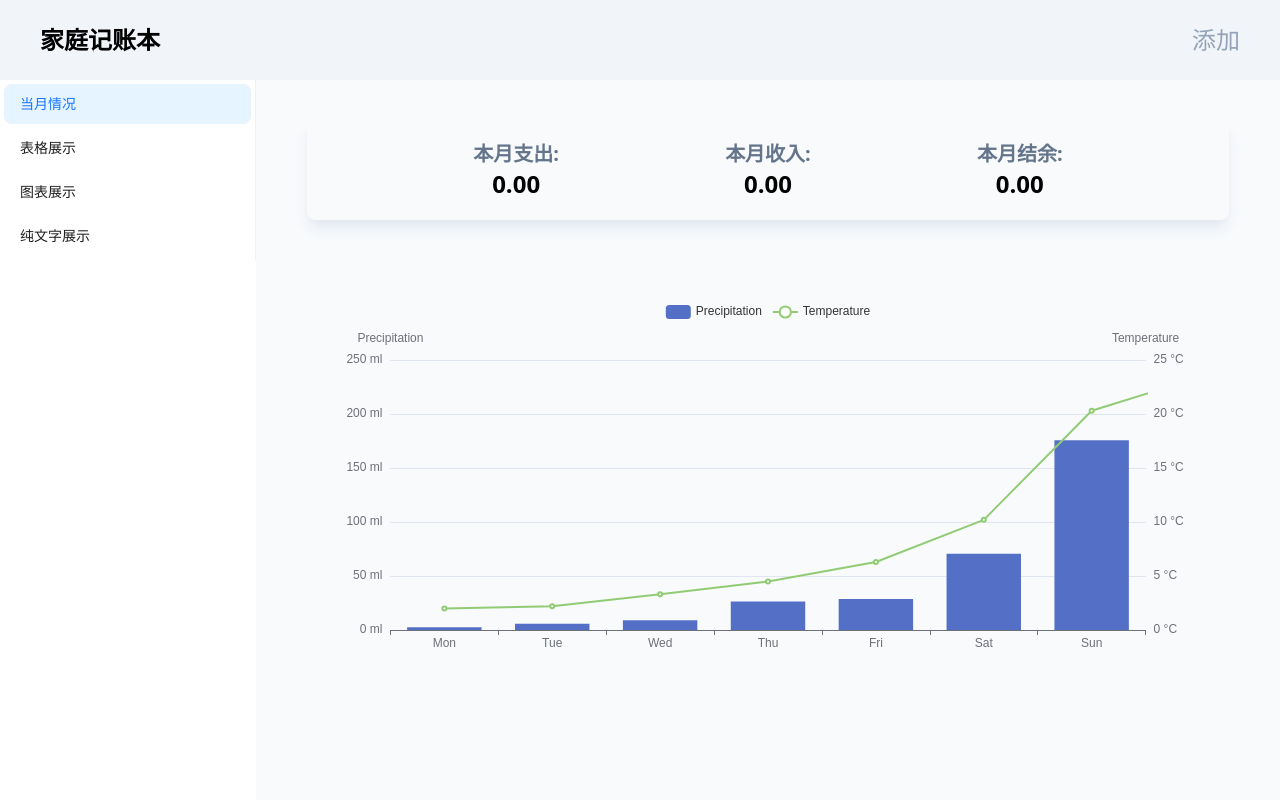
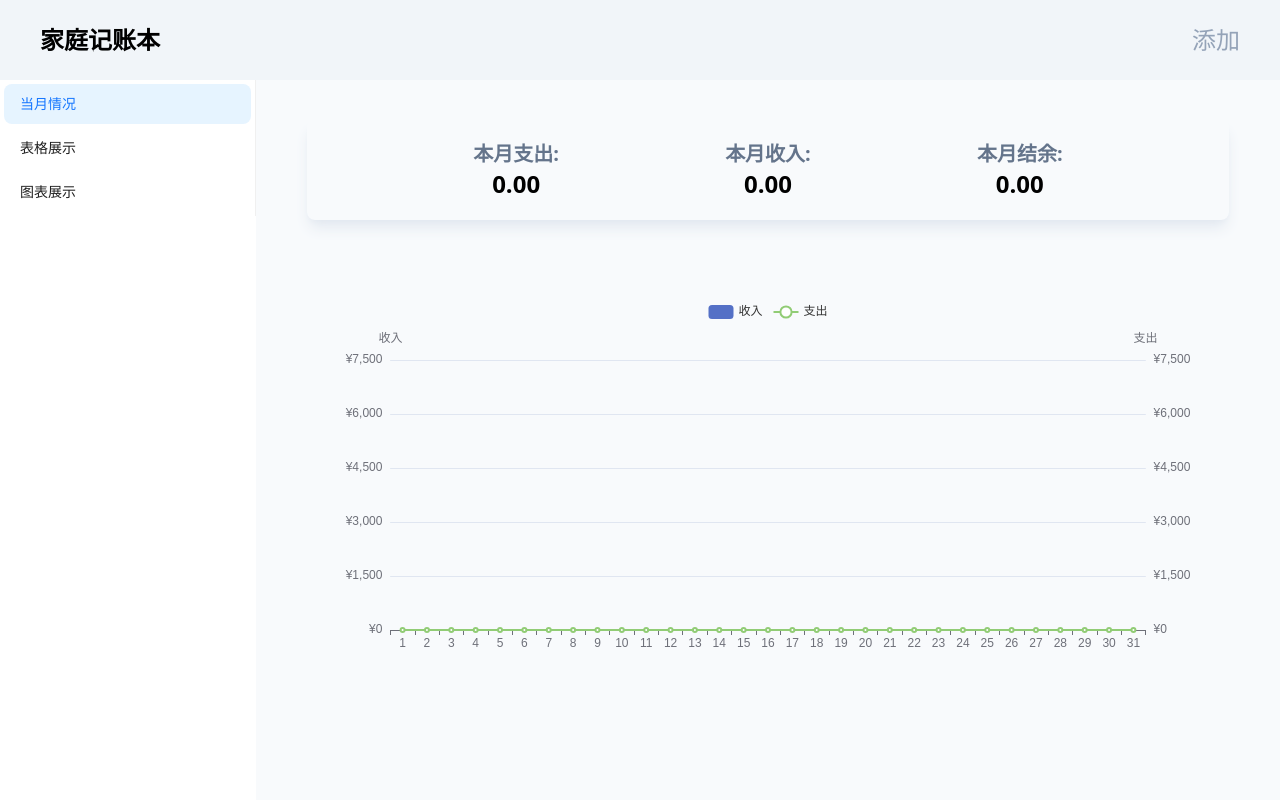
Before and after one commit to Judy-Milkyway/Household-ledger, a Next.js app: page /home in a window 1280 px wide. Shown: the top 800 px of the page. Built offline with nearby package versions, Linux system fonts and the light colour scheme.

Commit message:
完成当月数据展示

```diff
--- a/components/General.tsx
+++ b/components/General.tsx
@@ -2,8 +2,8 @@
 import dynamic from "next/dynamic";
 import { useState } from "react";
 const Doubleaxes = dynamic(() => import("./chart"), {
-    ssr: false,
-  });
+  ssr: false,
+});
 
 export default function General() {
 
--- a/components/chart.tsx
+++ b/components/chart.tsx
@@ -1,11 +1,62 @@
 import React, { useEffect, useState } from "react";
 import ReactECharts from "echarts-for-react";
-import MockData from '@/mock/data'
+import { DataType, data } from "@/mock/data";
+const dayjs = require('dayjs');
 
 const Page: React.FC = () => {
   const [options, setOptions] = useState({});
 
-  useEffect(()=>{
+  //当月的日期数组
+  function getCurrentMonthDays() {
+    const now = dayjs();
+    const daysInMonth = now.daysInMonth();
+    const daysArray = Array.from({ length: daysInMonth }, (v, k) => k + 1);
+    return daysArray;
+  }
+
+  //当月的每日支出数组
+  function getMonthlyExpenditures(data) {
+    const now = dayjs();
+    const currentMonth = now.month();
+    const currentYear = now.year();
+    const daysInMonth = now.daysInMonth();
+
+    const expenditures = Array.from({ length: daysInMonth }, () => 0);
+
+    data.forEach(record => {
+      const recordDate = dayjs(record.date);
+      if (recordDate.month() === currentMonth && recordDate.year() === currentYear && record.moneytype === "支出") {
+        const day = recordDate.date();
+        expenditures[day - 1] += record.money;
+      }
+    });
+    return expenditures;
+  }
+
+  //当月的每日收入数组
+  function getMonthlyIncome(data) {
+    const now = dayjs();
+    const currentMonth = now.month();
+    const currentYear = now.year();
+    const daysInMonth = now.daysInMonth();
+
+    const income = Array.from({ length: daysInMonth }, () => 0);
+
+    data.forEach(record => {
+      const recordDate = dayjs(record.date);
+      if (recordDate.month() === currentMonth && recordDate.year() === currentYear && record.moneytype === "收入") {
+        const day = recordDate.date();
+        income[day - 1] += record.money;
+      }
+    });
+    return income;
+  }
+
+  const monthlyExpenditures = getMonthlyExpenditures(data);
+  const monthlyIncome = getMonthlyIncome(data);
+  const daysInCurrentMonth = getCurrentMonthDays();
+
+  useEffect(() => {
     setOptions({
       tooltip: {
         trigger: 'axis',
@@ -17,12 +68,12 @@ const Page: React.FC = () => {
         }
       },
       legend: {
-          data: [ 'Precipitation', 'Temperature']
+        data: ['收入', '支出']
       },
       xAxis: [
         {
           type: 'category',
-            data: ['Mon', 'Tue', 'Wed', 'Thu', 'Fri', 'Sat', 'Sun'],
+          data: daysInCurrentMonth,
           axisPointer: {
             type: 'shadow'
           }
@@ -31,52 +82,50 @@ const Page: React.FC = () => {
       yAxis: [
         {
           type: 'value',
-            name: 'Precipitation',
+          name: '收入',
           min: 0,
-            max: 250,
-            interval: 50,
+          max: 7500,
+          interval: 1500,
           axisLabel: {
-              formatter: '{value} ml'
+            formatter: '¥{value}'
           }
         },
         {
           type: 'value',
-            name: 'Temperature',
+          name: '支出',
           min: 0,
-            max: 25,
-            interval: 5,
+          max: 7500,
+          interval: 1500,
           axisLabel: {
-              formatter: '{value} °C'
+            formatter: '¥{value}'
           }
         }
       ],
       series: [
         {
-            name: 'Precipitation',
+          name: '收入',
           type: 'bar',
           tooltip: {
             valueFormatter: function (value) {
-                return value + ' ml';
+              return value + ' ¥ ';
             }
           },
-            data: [
-              2.6, 5.9, 9.0, 26.4, 28.7, 70.7, 175.6, 182.2, 48.7, 18.8, 6.0, 2.3
-            ]
+          data: monthlyIncome,
         },
         {
-            name: 'Temperature',
+          name: '支出',
           type: 'line',
           yAxisIndex: 1,
           tooltip: {
             valueFormatter: function (value) {
-                return value + ' °C';
+              return value + ' ¥';
             }
           },
-            data: [2.0, 2.2, 3.3, 4.5, 6.3, 10.2, 20.3, 23.4, 23.0, 16.5, 12.0, 6.2]
+          data: monthlyExpenditures,
         }
       ]
     })
-  },[])
+  }, [])
 
   return <ReactECharts option={options} style={{ height: '400px', width: '100%' }} />;
 };
--- a/pages/home/index.tsx
+++ b/pages/home/index.tsx
@@ -166,7 +166,6 @@ export default function Home() {
     { key: "1", label: "当月情况" },
     { key: "2", label: "表格展示" },
     { key: "3", label: "图表展示" },
-    { key: "4", label: "纯文字展示" },
   ];
 
   return (
```
Lines whose indentation alone changed are shown as unchanged.
